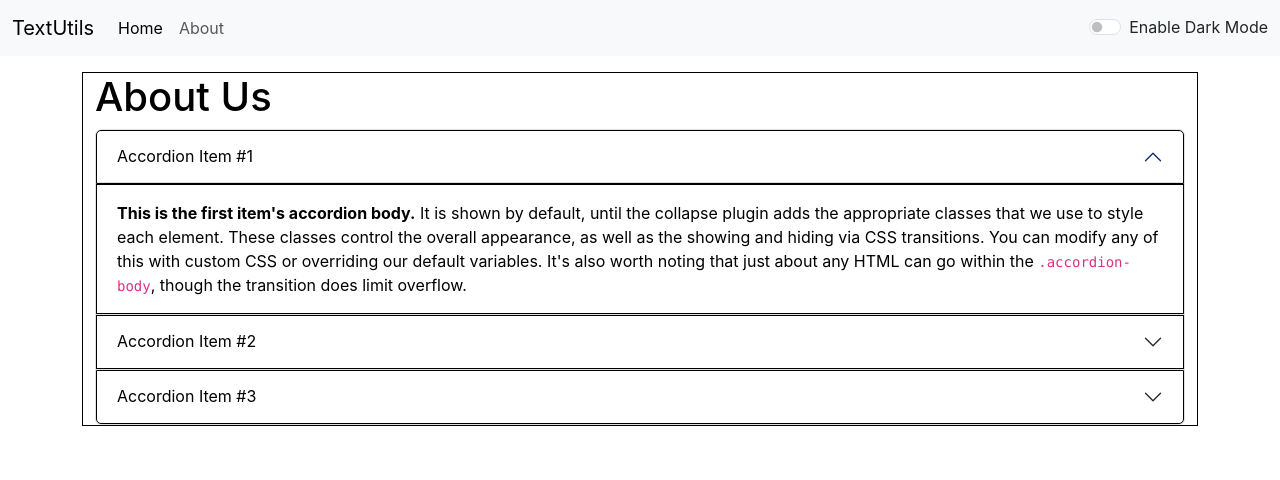
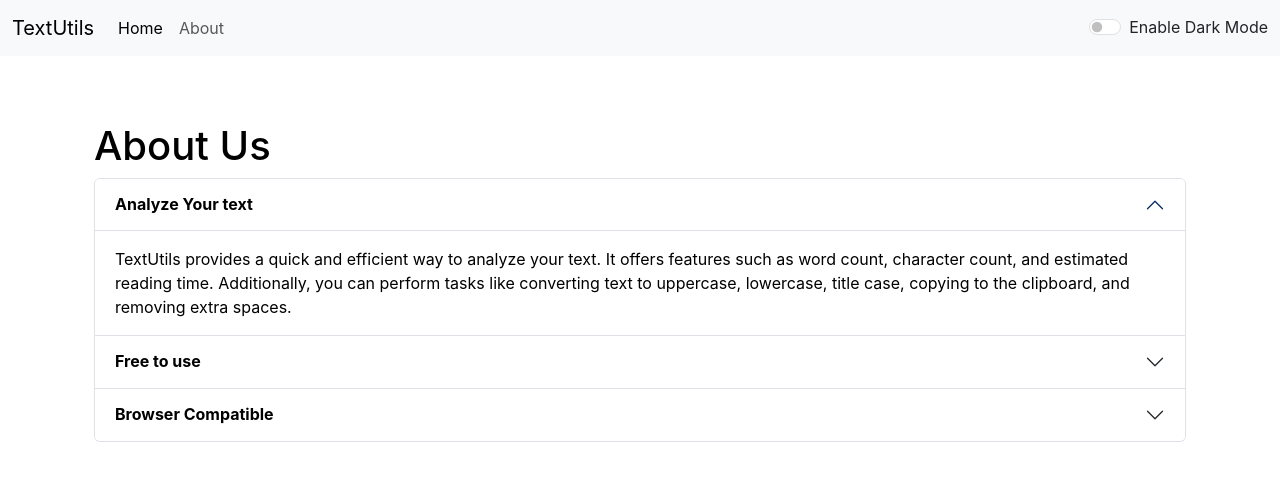
Before and after one commit to PratikKapadi/TextUtils, a React (Create React App) app: page /about in a window 1280 px wide. Shown: the top 480 px of the page. Built offline with nearby package versions, Linux system fonts and the light colour scheme.

Commit message:
last commit

```diff
--- a/src/component/About.jsx
+++ b/src/component/About.jsx
@@ -1,12 +1,8 @@
-
 export default function About(props) {
-
-	const myStyle={
-		color: props.mode === 'dark' ? 'white' : 'black',
-		backgroundColor: props.mode === 'dark' ? '#202046' : 'white',
-		border: "1px solid",
-	}
-
+	const myStyle = {
+		color: props.mode === "dark" ? "white" : "black",
+		backgroundColor: props.mode === "dark" ? "#202046" : "white",
+	};
 
 	return (
 		<div className="container my-3" style={myStyle}>
@@ -23,7 +19,7 @@
 							aria-expanded="true"
 							aria-controls="collapseOne"
 						>
-							Accordion Item #1
+							<strong>Analyze Your text</strong>
 						</button>
 					</h2>
 					<div
@@ -32,14 +28,11 @@
 						data-bs-parent="#accordionExample"
 					>
 						<div className="accordion-body" style={myStyle}>
-							<strong>This is the first item's accordion body.</strong> It is
-							shown by default, until the collapse plugin adds the appropriate
-							classes that we use to style each element. These classes control
-							the overall appearance, as well as the showing and hiding via CSS
-							transitions. You can modify any of this with custom CSS or
-							overriding our default variables. It's also worth noting that just
-							about any HTML can go within the <code>.accordion-body</code>,
-							though the transition does limit overflow.
+							TextUtils provides a quick and efficient way to analyze your text.
+							It offers features such as word count, character count, and
+							estimated reading time. Additionally, you can perform tasks like
+							converting text to uppercase, lowercase, title case, copying to
+							the clipboard, and removing extra spaces.
 						</div>
 					</div>
 				</div>
@@ -54,7 +47,7 @@
 							aria-expanded="false"
 							aria-controls="collapseTwo"
 						>
-							Accordion Item #2
+							<strong>Free to use</strong>
 						</button>
 					</h2>
 					<div
@@ -63,14 +56,10 @@
 						data-bs-parent="#accordionExample"
 					>
 						<div className="accordion-body" style={myStyle}>
-							<strong>This is the second item's accordion body.</strong> It is
-							hidden by default, until the collapse plugin adds the appropriate
-							classes that we use to style each element. These classes control
-							the overall appearance, as well as the showing and hiding via CSS
-							transitions. You can modify any of this with custom CSS or
-							overriding our default variables. It's also worth noting that just
-							about any HTML can go within the <code>.accordion-body</code>,
-							though the transition does limit overflow.
+							TextUtils is a free character counter tool that provides instant
+							character count & word count statistics for a given text.
+							TextUtils reports the number of words and characters. Thus it is
+							suitable for writing text with word/ character limit
 						</div>
 					</div>
 				</div>
@@ -85,7 +74,7 @@
 							aria-expanded="false"
 							aria-controls="collapseThree"
 						>
-							Accordion Item #3
+							<strong>Browser Compatible </strong>
 						</button>
 					</h2>
 					<div
@@ -94,19 +83,14 @@
 						data-bs-parent="#accordionExample"
 					>
 						<div className="accordion-body" style={myStyle}>
-							<strong>This is the third item's accordion body.</strong> It is
-							hidden by default, until the collapse plugin adds the appropriate
-							classes that we use to style each element. These classes control
-							the overall appearance, as well as the showing and hiding via CSS
-							transitions. You can modify any of this with custom CSS or
-							overriding our default variables. It's also worth noting that just
-							about any HTML can go within the <code>.accordion-body</code>,
-							though the transition does limit overflow.
+							This word counter software works in any web browsers such as
+							Chrome, Firefox, Internet Explorer, Safari, Opera. It suits to
+							count characters in facebook, blog, books, excel document, pdf
+							document, essays, etc.
 						</div>
 					</div>
 				</div>
 			</div>
-
 		</div>
 	);
 }
--- a/src/component/Alert.jsx
+++ b/src/component/Alert.jsx
@@ -7,11 +7,13 @@
 }
 
   return (
-   props.alert && <div className={`alert alert-${props.alert.type} alert-dismissible fade show`} role="alert">
+    <div style={{height:"50px"}}>
+  { props.alert && <div className={`alert alert-${props.alert.type} alert-dismissible fade show`} role="alert">
   <strong>{capitalize(props.alert.type)},</strong> {props.alert.msg}
 
+</div>}
 </div>
   )
 }
 
-export default Alert
+export default Alert;
--- a/src/component/TextFrom.jsx
+++ b/src/component/TextFrom.jsx
@@ -57,27 +57,27 @@
 						style={{ backgroundColor: props.mode === 'dark' ? '#202046' : 'white', color: props.mode === 'dark' ? 'white' : 'black'  }}
 					></textarea>
 				</div>
-				<button className="btn btn-primary mx-1" onClick={handleUpclick}>
+				<button disabled={text.length===0} className="btn btn-primary mx-1" onClick={handleUpclick}>
 					Convert to Uppercase
 				</button>
-				<button className="btn btn-primary mx-1" onClick={handleLoclick}>
+				<button disabled={text.length===0} className="btn btn-primary mx-1" onClick={handleLoclick}>
 					Convert to Lowercase
 				</button>
-				<button className="btn btn-primary mx-1" onClick={handleTitleCase}>
+				<button disabled={text.length===0} className="btn btn-primary mx-1" onClick={handleTitleCase}>
 					Convert to Title Case
 				</button>
-				<button className="btn btn-primary mx-1" onClick={handleCopyText}>
+				<button disabled={text.length===0} className="btn btn-primary mx-1" onClick={handleCopyText}>
 					Copy
 				</button>
-				<button className="btn btn-primary mx-1" onClick={handleExtraSpace}>
+				<button disabled={text.length===0} className="btn btn-primary mx-1" onClick={handleExtraSpace}>
 					Remove Extra Space
 				</button>
-				<button className="btn btn-primary mx-1" onClick={handleClearText}>
+				<button disabled={text.length===0} className="btn btn-primary mx-1" onClick={handleClearText}>
 					Clear
 				</button>
 
 			</div>
-			<div className="container my-3" style={{ color: props.mode === 'dark' ? 'white' : 'black' }}>
+			<div className="container my-4" style={{ color: props.mode === 'dark' ? 'white' : 'black' }}>
 				<h2>Your Text summary</h2>
 				<p>
 					{text.split(/\s+/).filter((element)=>{return element.length!==0}).length} words and {text.length} characters
```
